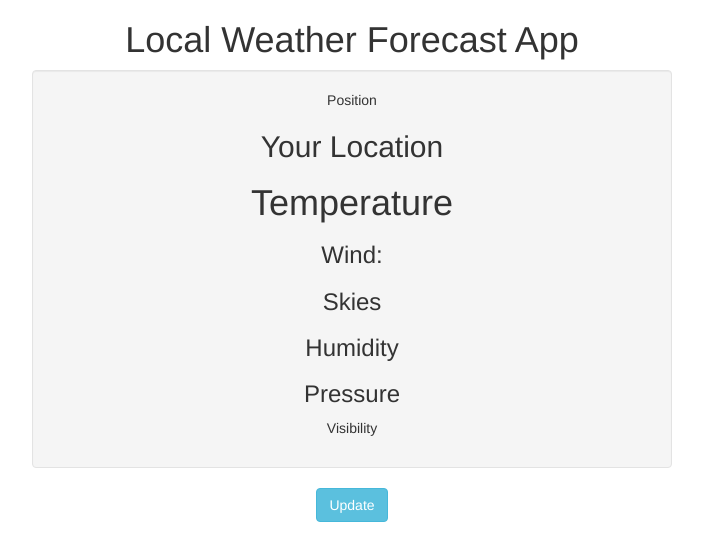
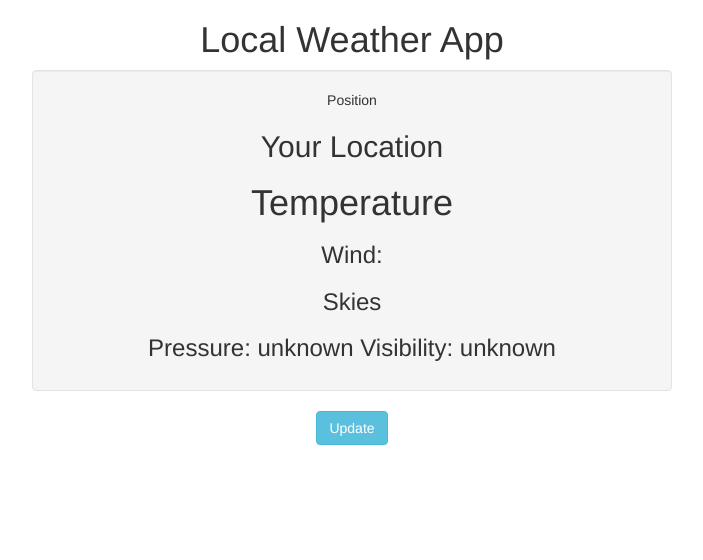
Before and after one commit to moldovean/moldovean.github.io, a plain HTML site: page apps/weather/index.html in a window 1280 px wide. Shown: the whole page, without its empty margins (288-991 px from the left). Drawn offline with nearby package versions, Linux system fonts and the light colour scheme.

Commit message:
minimize info area

```diff
--- a/apps/weather/index.html
+++ b/apps/weather/index.html
@@ -2,7 +2,7 @@
 <html>
   <head>
     <meta charset="utf-8">
-    <title>Weather Forecast!</title>
+    <title>Local Weather App</title>
     <link rel="stylesheet" href="http://maxcdn.bootstrapcdn.com/bootstrap/3.3.6/css/bootstrap.min.css">
 
     <script   src="https://code.jquery.com/jquery-3.0.0.min.js"></script>
@@ -20,7 +20,7 @@
     <div class="container-fluid">
       <header class="row">
         <div class="col-xs-12">
-          <h1 >Local Weather Forecast App</h1>
+          <h1>Local Weather App</h1>
         </div>
       </header>
       <div class="row main-content">
@@ -43,15 +43,10 @@
           <h3 id="sky">
             Skies
           </h3>
-          <h3 id="humidity">
-            Humidity
+
+          <h3>
+            <span id="pressure">Pressure: unknown</span> <span id="visibility">Visibility: unknown</span>
           </h3>
-          <h3 id="pressure">
-            Pressure
-          </h3>
-          <p id="visibility">
-            Visibility
-          </p>
 
           <p id="demo">
 
--- a/apps/weather/js/main.js
+++ b/apps/weather/js/main.js
@@ -38,7 +38,9 @@ $(document).ready(function(){
       $("#location").html("<img src='"+"http://openweathermap.org/img/w/"+data.weather[0].icon+".png"+"'>"+data.sys.country+", "+data.name);
       $("#humidity").html("<i class='wi wi-humidity'></i> "+data.main.humidity);
       $("#pressure").html("<i class='wi wi-barometer'></i> "+data.main.pressure+ " hPa");
-      $("#visibility").html("Visibility: "+data.visibility + " m");
+
+      if(data.visibility !=undefined) $("#visibility").html(", Visibility: "+data.visibility + " m");
+      else $("#visibility").html("");
 
       var windHTML = "Wind speed: "+data.wind.speed+ " m/s ";
       if(data.wind.deg != "") windHTML+=" direction "+data.wind.deg+"&deg";
```
